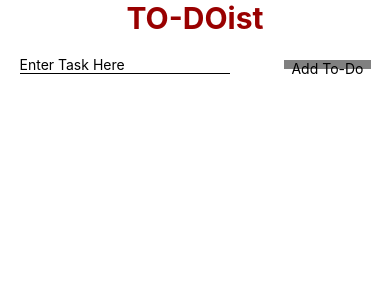
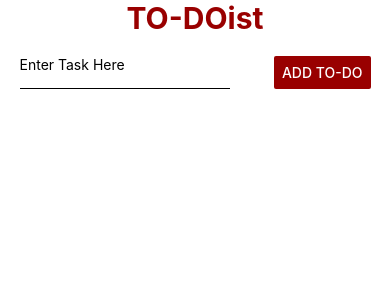
Before and after one commit to zed-shawn/TSwContext, a React Native app: screen / in a window 390 px wide. Shown: the top 300 px of the page. Built offline with nearby package versions, Linux system fonts and the light colour scheme.

Commit message:
UI overhaul, flatlist added

```diff
--- a/components/button.tsx
+++ b/components/button.tsx
@@ -1,21 +1,10 @@
 import React, {FC} from 'react';
-import {TouchableOpacity, Text} from 'react-native';
+import {Button, Text} from 'react-native';
 
 type Props = {title: string; onPress: () => void};
 
 const ButtonComp: FC<Props> = props => {
-  return (
-    <TouchableOpacity
-      style={{
-        backgroundColor: 'gray',
-        height: '50%',
-        paddingHorizontal: '2%',
-        alignItems: 'center',
-      }}
-      onPress={props.onPress}>
-      <Text>{props.title}</Text>
-    </TouchableOpacity>
-  );
+  return <Button title={props.title} onPress={props.onPress} color="#900" />;
 };
 
 export default ButtonComp;
--- a/components/listTile.tsx
+++ b/components/listTile.tsx
@@ -1,6 +1,5 @@
 import React, {FC} from 'react';
-import {View, Text} from 'react-native';
-import Icon from 'react-native-vector-icons/Ionicons';
+import {View, Text, Button} from 'react-native';
 
 interface Props {
   goal: string;
@@ -13,12 +12,15 @@ const ListTile: FC<Props> = props => {
         flexDirection: 'row',
         width: '100%',
         alignItems: 'center',
-        justifyContent: 'space-evenly',
+        justifyContent: 'space-between',
+        marginVertical: '1%',
+        paddingLeft: '5%',
+        paddingRight: '5%',
       }}>
       <Text>{props.goal}</Text>
-      <Icon
-        name="add"
-        size={30}
+
+      <Button
+        title="Done"
         color="#900"
         onPress={a => {
           console.log(props.goal);
--- a/components/textInput.tsx
+++ b/components/textInput.tsx
@@ -3,12 +3,15 @@ import {TextInput, View} from 'react-native';
 
 interface Props {
   placeholder: string;
+  setter: any;
+  value: string;
 }
 
 const TextInputComp: FC<Props> = props => {
   const [enteredValue, setEnteredValue] = useState<string | undefined>('');
   const changeText = (input: string): void => {
     setEnteredValue(input);
+    props.setter(input);
   };
   return (
     <View
@@ -19,7 +22,7 @@ const TextInputComp: FC<Props> = props => {
       }}>
       <TextInput
         placeholder={props.placeholder}
-        value={enteredValue}
+        value={props.value}
         onChangeText={changeText}
       />
     </View>
--- a/package.json
+++ b/package.json
@@ -17,6 +17,7 @@
     "@babel/core": "^7.12.9",
     "@babel/runtime": "^7.12.5",
     "@react-native-community/eslint-config": "^2.0.0",
+    "@types/react-native-vector-icons": "^6.4.8",
     "babel-jest": "^26.6.3",
     "eslint": "7.14.0",
     "jest": "^26.6.3",
--- a/tsconfig.json
+++ b/tsconfig.json
@@ -5,7 +5,7 @@
     "esModuleInterop": true,
     "isolatedModules": true,
     "jsx": "react",
-      "lib": ["es6"],
+    "lib": ["es5", "es6", "dom", "dom.iterable"],
     "moduleResolution": "node",
     "noEmit": true,
     "strict": true,
```
Also changed, not shown: 23 other files (tests, documents, lock files or other folders). Lines whose indentation alone changed are shown as unchanged.
